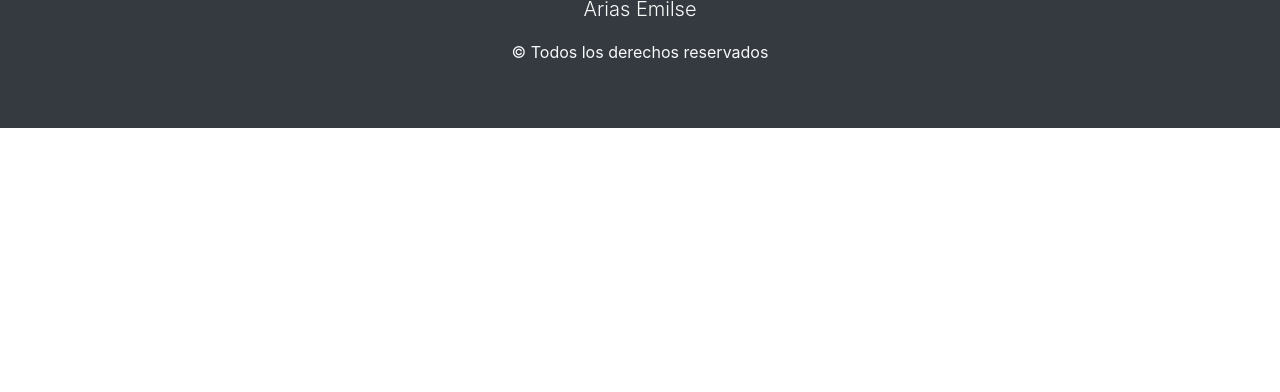
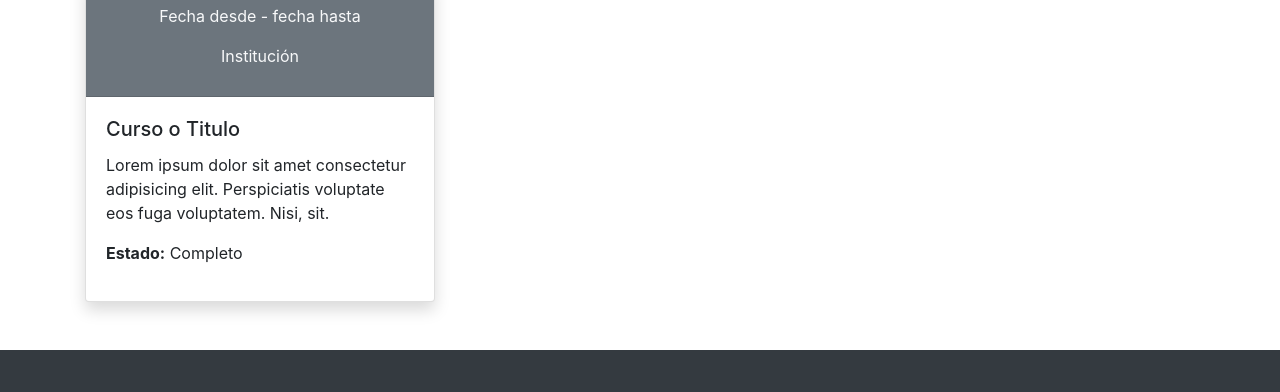
Before and after one commit to earias08/cv5a, a plain HTML site: page index.html in a window 1280 px wide. Shown: the part 2448-2840 px from the top of the page. Before the commit the page ends 2576 px from the top, so only its background shows below. Drawn offline with nearby package versions, Linux system fonts and the light colour scheme.

Commit message:
se diseño la card de estudios con datos basicos

```diff
--- a/index.html
+++ b/index.html
@@ -255,6 +255,26 @@
             </div>
           </article>
         </section>
+        <section id="educacion">
+            <h2 class="text-center display-4">Educación</h2>
+            <article class="row">
+                <div class="col-md-4">
+                    <div class="card shadow">
+                        <div class="card-header bg-secondary text-light text-center pt-4">
+                            <p>Fecha desde - fecha hasta</p>
+                            <p>Institución</p>
+                        </div>
+                        <div class="card-body">
+                            <h5 class="card-title">Curso o Titulo</h5>
+                            <p class="card-text">Lorem ipsum dolor sit amet consectetur adipisicing elit. Perspiciatis voluptate eos fuga voluptatem. Nisi, sit.</p>
+                            <p><span class="font-weight-bold">Estado:</span> Completo</p>
+                        </div>
+                    </div>
+                </div>
+                <div class="col-md-4"></div>
+                <div class="col-md-4"></div>
+            </article>
+        </section>
       </section>
     </main>
     <footer class="bg-dark text-light text-center py-5">
```
